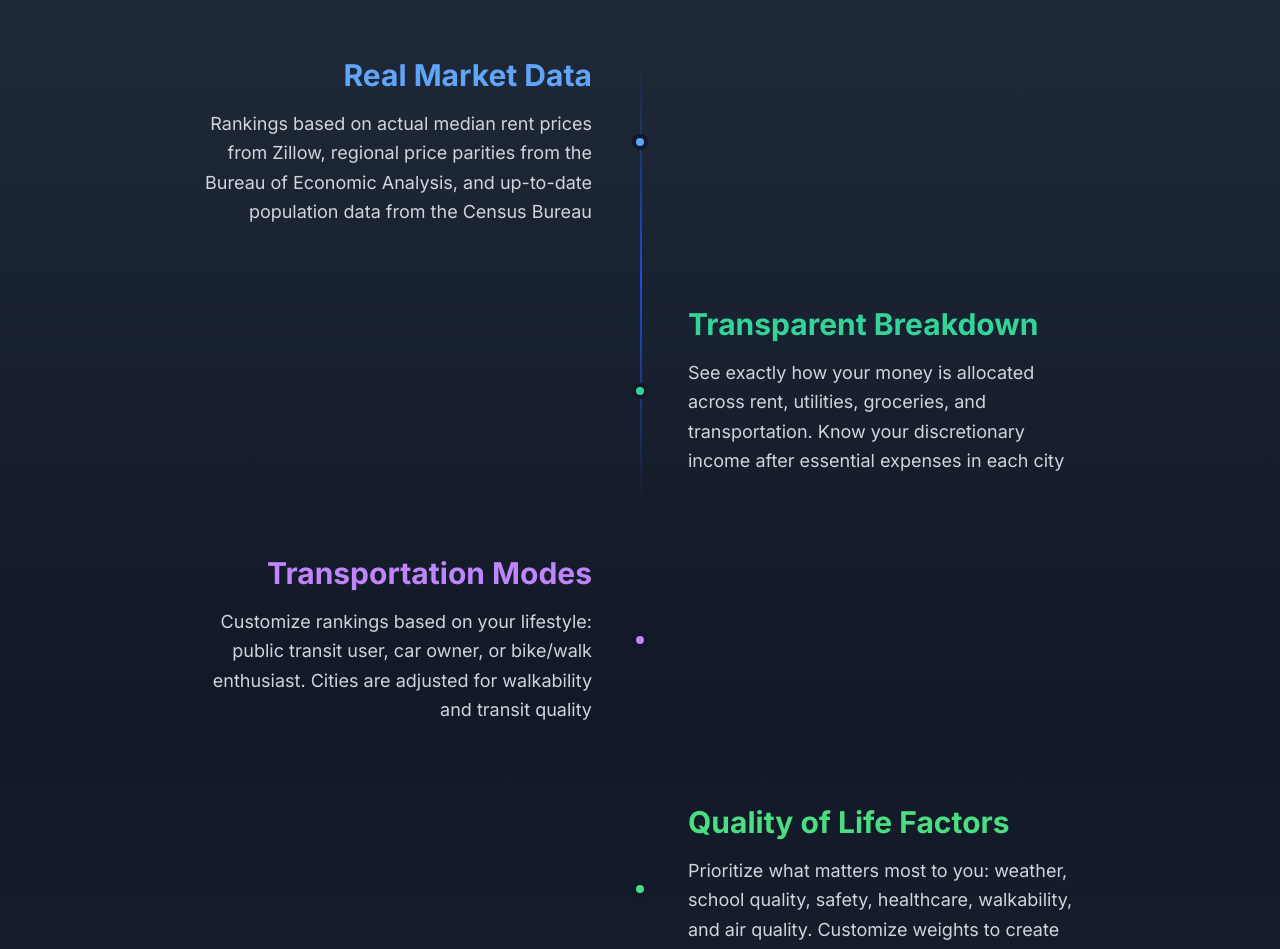
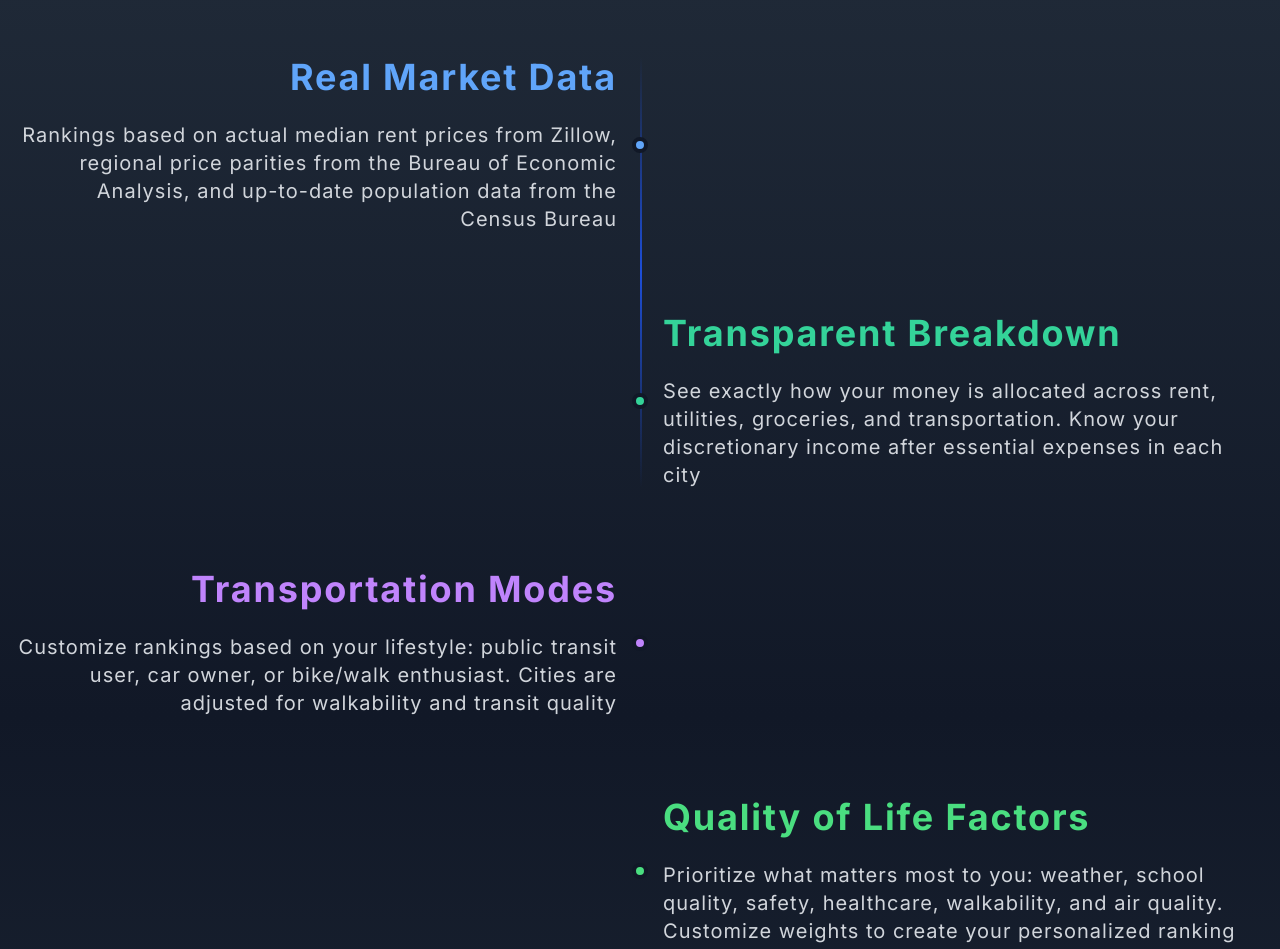
Before and after one commit to alyoon04/LiveBetter, a Next.js app in the folder frontend/: page / in a window 1280 px wide. Shown: the part 960-1909 px from the top of the page. Built offline with nearby package versions, Linux system fonts and the light colour scheme.

Commit message:
Font changes

```diff
--- a/frontend/src/app/page.tsx
+++ b/frontend/src/app/page.tsx
@@ -146,19 +146,18 @@ export default function Home() {
       {/* Feature Highlights - Timeline */}
       <div className="bg-gradient-to-b from-white via-primary-50 to-white dark:from-gray-800 dark:via-gray-900 dark:to-gray-800">
         <div className="container mx-auto px-4 py-16">
-          <div className="max-w-4xl mx-auto relative">
+          <div className="max-w-7xl mx-auto relative">
             {/* Vertical connecting line */}
             <div className="absolute left-1/2 top-0 bottom-0 w-0.5 bg-gradient-to-b from-transparent via-primary-300 dark:via-primary-700 to-transparent hidden md:block timeline-line"></div>
 
             {/* Feature 1 - Left aligned */}
             <div className="relative mb-20 feature-block" data-direction="left">
-              <div className="md:w-1/2 md:pr-12 text-left md:text-right feature-content">
-                <h3 className="text-3xl font-bold text-primary-600 dark:text-primary-400 mb-4">
+              <div className="md:w-[52%] md:pr-12 text-left md:text-right feature-content">
+                <h3 className="text-3xl md:text-4xl font-bold text-primary-600 dark:text-primary-400 mb-6 tracking-wider">
                   Real Market Data
                 </h3>
-                <p className="text-lg text-gray-700 dark:text-gray-300 leading-relaxed">
-                  Rankings based on actual median rent prices from Zillow, regional price parities from the Bureau of Economic Analysis,
-                  and up-to-date population data from the Census Bureau
+                <p className="text-lg md:text-xl text-gray-700 dark:text-gray-300 leading-snug tracking-wider">
+                  Rankings based on actual median rent prices from Zillow, regional price parities from the Bureau of Economic Analysis, and up-to-date population data from the Census Bureau
                 </p>
               </div>
               {/* Timeline dot */}
@@ -167,13 +166,12 @@ export default function Home() {
 
             {/* Feature 2 - Right aligned */}
             <div className="relative mb-20 feature-block" data-direction="right">
-              <div className="md:w-1/2 md:ml-auto md:pl-12 text-left feature-content">
-                <h3 className="text-3xl font-bold text-accent-600 dark:text-accent-400 mb-4">
+              <div className="md:w-[52%] md:ml-auto md:pl-12 text-left feature-content">
+                <h3 className="text-3xl md:text-4xl font-bold text-accent-600 dark:text-accent-400 mb-6 tracking-wider">
                   Transparent Breakdown
                 </h3>
-                <p className="text-lg text-gray-700 dark:text-gray-300 leading-relaxed">
-                  See exactly how your money is allocated across rent, utilities, groceries, and transportation.
-                  Know your discretionary income after essential expenses in each city
+                <p className="text-lg md:text-xl text-gray-700 dark:text-gray-300 leading-snug tracking-wider">
+                  See exactly how your money is allocated across rent, utilities, groceries, and transportation. Know your discretionary income after essential expenses in each city
                 </p>
               </div>
               {/* Timeline dot */}
@@ -182,13 +180,12 @@ export default function Home() {
 
             {/* Feature 3 - Left aligned */}
             <div className="relative mb-20 feature-block" data-direction="left">
-              <div className="md:w-1/2 md:pr-12 text-left md:text-right feature-content">
-                <h3 className="text-3xl font-bold text-purple-600 dark:text-purple-400 mb-4">
+              <div className="md:w-[52%] md:pr-12 text-left md:text-right feature-content">
+                <h3 className="text-3xl md:text-4xl font-bold text-purple-600 dark:text-purple-400 mb-6 tracking-wider">
                   Transportation Modes
                 </h3>
-                <p className="text-lg text-gray-700 dark:text-gray-300 leading-relaxed">
-                  Customize rankings based on your lifestyle: public transit user, car owner, or bike/walk enthusiast.
-                  Cities are adjusted for walkability and transit quality
+                <p className="text-lg md:text-xl text-gray-700 dark:text-gray-300 leading-snug tracking-wider">
+                  Customize rankings based on your lifestyle: public transit user, car owner, or bike/walk enthusiast. Cities are adjusted for walkability and transit quality
                 </p>
               </div>
               {/* Timeline dot */}
@@ -197,13 +194,12 @@ export default function Home() {
 
             {/* Feature 4 - Right aligned */}
             <div className="relative feature-block" data-direction="right">
-              <div className="md:w-1/2 md:ml-auto md:pl-12 text-left feature-content">
-                <h3 className="text-3xl font-bold text-green-600 dark:text-green-400 mb-4">
+              <div className="md:w-[52%] md:ml-auto md:pl-12 text-left feature-content">
+                <h3 className="text-3xl md:text-4xl font-bold text-green-600 dark:text-green-400 mb-6 tracking-wider">
                   Quality of Life Factors
                 </h3>
-                <p className="text-lg text-gray-700 dark:text-gray-300 leading-relaxed">
-                  Prioritize what matters most to you: weather, school quality, safety, healthcare, walkability, and air quality.
-                  Customize weights to create your personalized ranking
+                <p className="text-lg md:text-xl text-gray-700 dark:text-gray-300 leading-snug tracking-wider">
+                  Prioritize what matters most to you: weather, school quality, safety, healthcare, walkability, and air quality. Customize weights to create your personalized ranking
                 </p>
               </div>
               {/* Timeline dot */}
```
